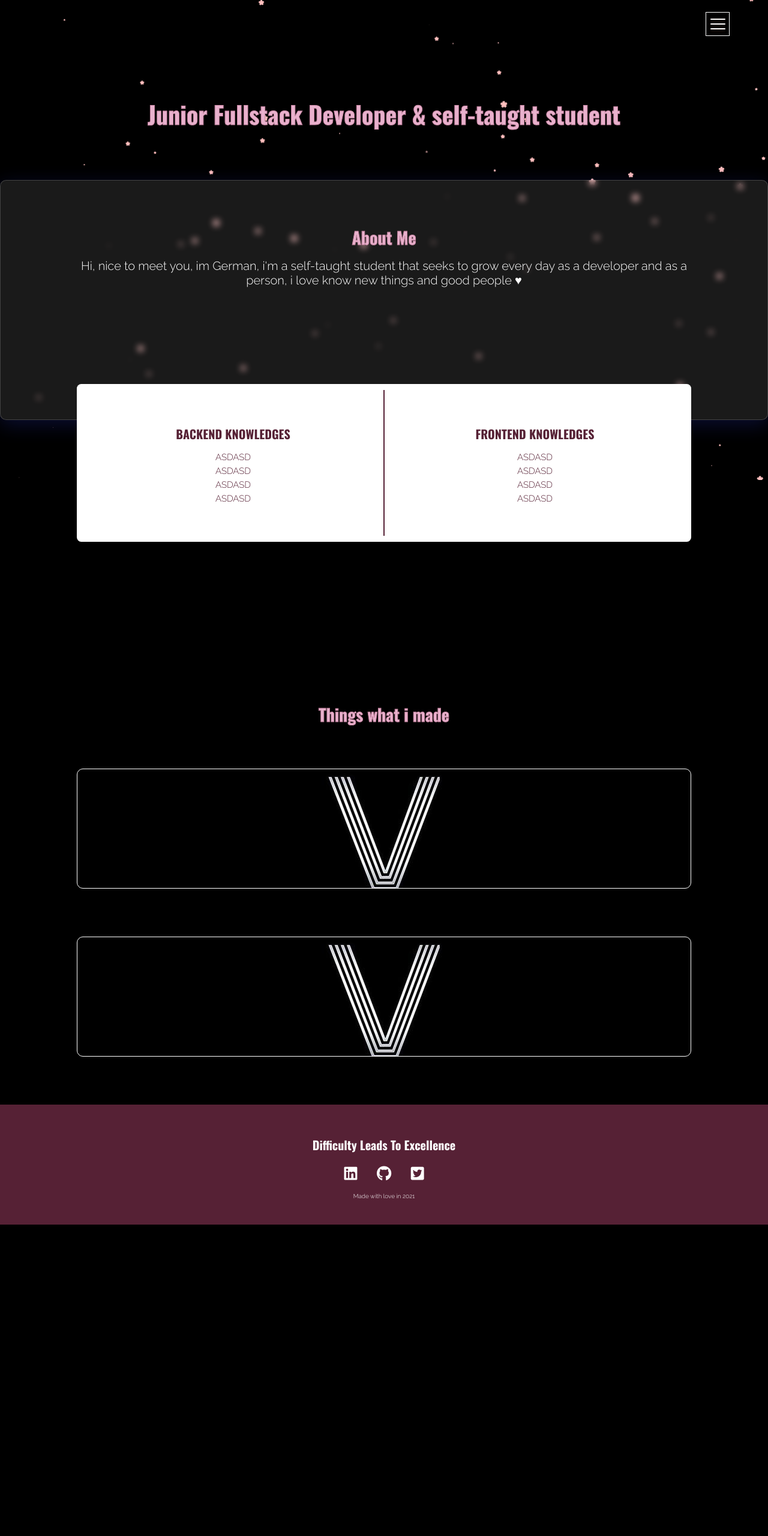
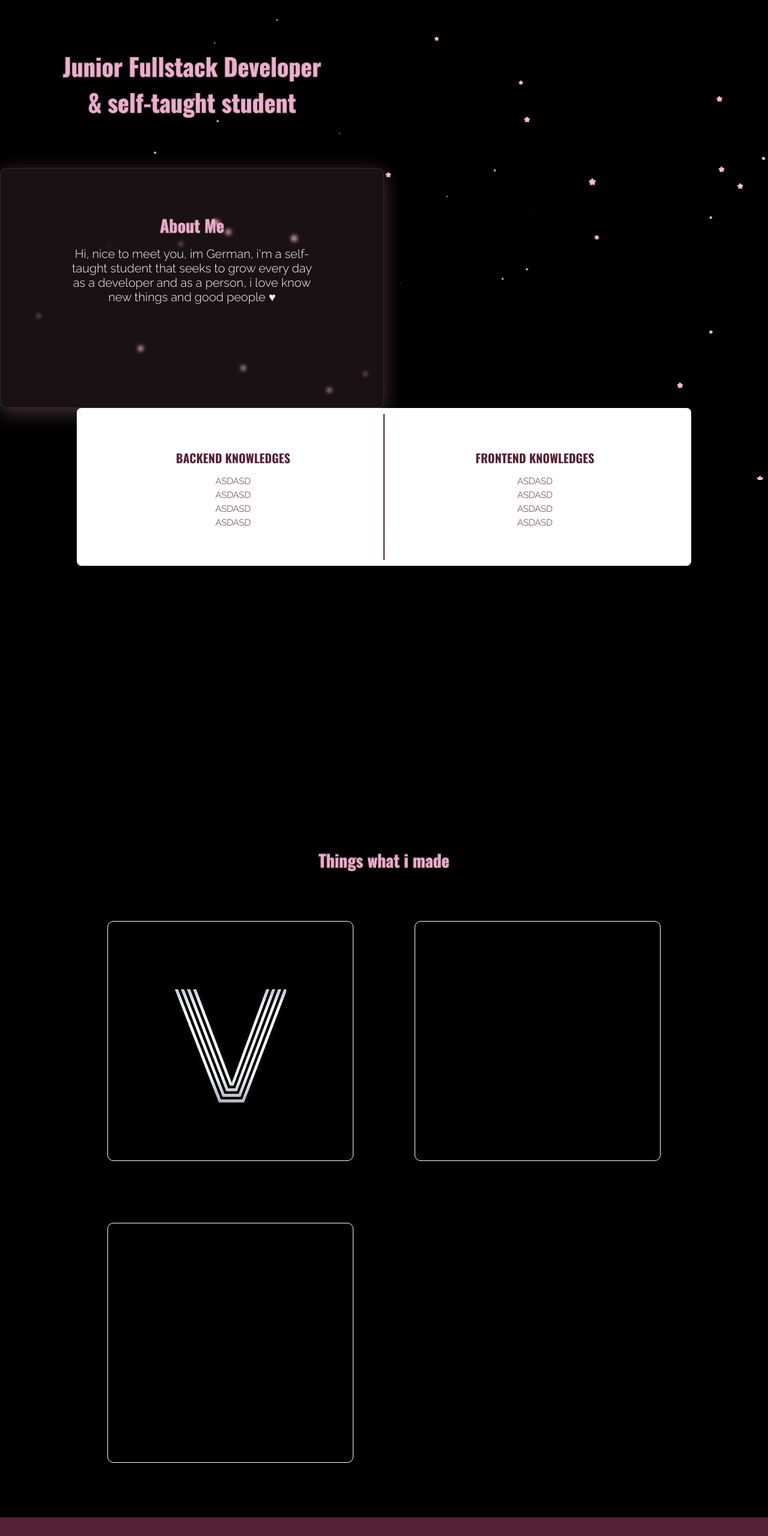
Before and after one commit to lggerman/portfolio, a plain HTML site: page index.html in a window 1280 px wide. Shown: the top 2560 px of the page at 60% size. Before the commit the page ends 2041 px from the top, so only its background shows below. Drawn offline with nearby package versions, Linux system fonts and the light colour scheme.

Commit message:
cambios a colores

```diff
--- a/app.js
+++ b/app.js
@@ -1,7 +1,7 @@
 particlesJS({
   particles: {
     number: {
-      value: 80,
+      value: 40,
       density: {
         enable: true,
         value_area: 946.9771699587272,
--- /dev/null
+++ b/desktop.css
@@ -0,0 +1,20 @@
+.navbar {
+  display: none;
+}
+.hero {
+  width: 50%;
+}
+.about-me {
+  width: 50%;
+}
+.skills {
+  position: relative;
+}
+.projects-container {
+  display: flex;
+  flex-wrap: wrap;
+}
+.project-container {
+  width: 40%;
+  margin: 5%;
+}
--- a/index.html
+++ b/index.html
@@ -20,6 +20,11 @@
       crossorigin="anonymous"
     />
     <link rel="stylesheet" href="./style.css" />
+    <link
+      rel="stylesheet"
+      media="screen and (min-width: 1024px)"
+      href="desktop.css"
+    />
     <link rel="shortcut icon" href="#" type="image/x-icon" />
     <title>Document</title>
   </head>
@@ -71,6 +76,7 @@
     </div>
     <section class="projects centered" id="projects">
       <h2 class="projects-title">Things what i made</h2>
+      <div class="projects-container">
         <div class="project-container" id="wayv-project">
           <div class="project-description centered">
             <h3>Fanpage Kpop</h3>
@@ -95,6 +101,25 @@
             >
           </div>
         </div>
+
+        <div class="project-container wayv-project">
+          <div class="project-description centered">
+            <h3>Fanpage Kpop</h3>
+            <p>
+              Lorem ipsum dolor sit, amet consectetur adipisicing elit.
+              Consequuntur excepturi delectus hic temporibus quibusdam ipsum
+              porro doloremque voluptas ad sequi. Excepturi quia blanditiis
+              dicta corporis perspiciatis quibusdam ad. Consectetur, animi!
+            </p>
+            <a
+              class="pagelink"
+              href=""
+              onclick="return confirm('You desire go to GitHub Page?')"
+              >GITHUB PAGE</a
+            >
+          </div>
+        </div>
+      </div>
     </section>
     <section class="hire-me"></section>
     <footer class="footer centered">
@@ -108,7 +133,7 @@
           ><i class="fab fa-twitter-square"></i
         ></a>
       </div>
-      <p>Made with love in 2021</p>
+      <p>Made with love in 2021 by me</p>
     </footer>
     <script src="particles.min.js"></script>
     <script src="app.js"></script>
--- a/style.css
+++ b/style.css
@@ -87,12 +87,12 @@ h2 {
   margin: 1.5rem;
 }
 .glassmorphism {
-  background: rgba(255, 255, 255, 0.1);
-  box-shadow: 0 8px 32px 0 rgba(31, 38, 135, 0.37);
-  backdrop-filter: blur(5.5px);
+  background: rgba(195, 130, 158, 0.13);
+  box-shadow: 0 8px 32px 0 rgba(195, 130, 158, 0.37);
+  backdrop-filter: blur(3px);
   -webkit-backdrop-filter: blur(5.5px);
   border-radius: 10px;
-  border: 1px solid rgba(255, 255, 255, 0.18);
+  border: 1px solid rgba(195, 130, 158, 0.2);
 }
 .position-container {
   position: relative;
@@ -148,19 +148,23 @@ h2 {
   margin: 2rem;
   padding: 1rem;
 }
+.projects-container {
+  width: 100%;
+}
 .project-container {
   display: flex;
   flex-direction: column;
   position: relative;
   margin: 5vh 0;
-  height: 200px;
+  height: 50vh;
+  min-height: 200px;
   border-radius: 10px;
   overflow: hidden;
   border: 1px solid white;
+  width: 100%;
 }
-#wayv-project {
+.project-container:nth-child(1) {
   background: url("./resources/images/358e13e7e132b8de897c344302348cae.jpg");
-  width: 100%;
   background-position: center;
   background-repeat: no-repeat;
 }
@@ -201,7 +205,7 @@ h2 {
   display: flex;
   flex-direction: column;
   background-color: var(--primary-color);
-  height: 25vh;
+  height: 100%;
   padding: 2vh;
 }
 .footer h4 {
```
Lines whose indentation alone changed are shown as unchanged.
